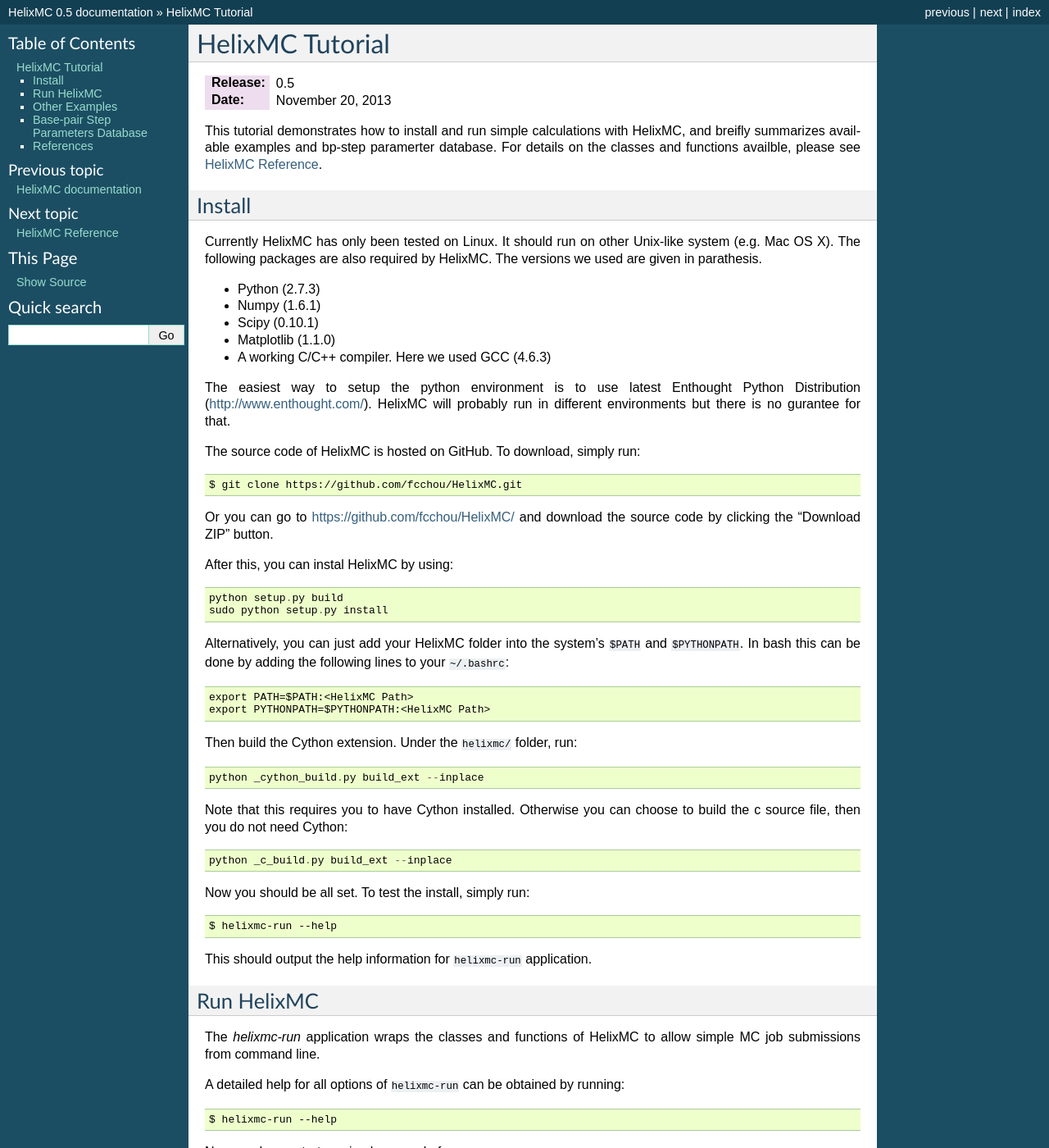
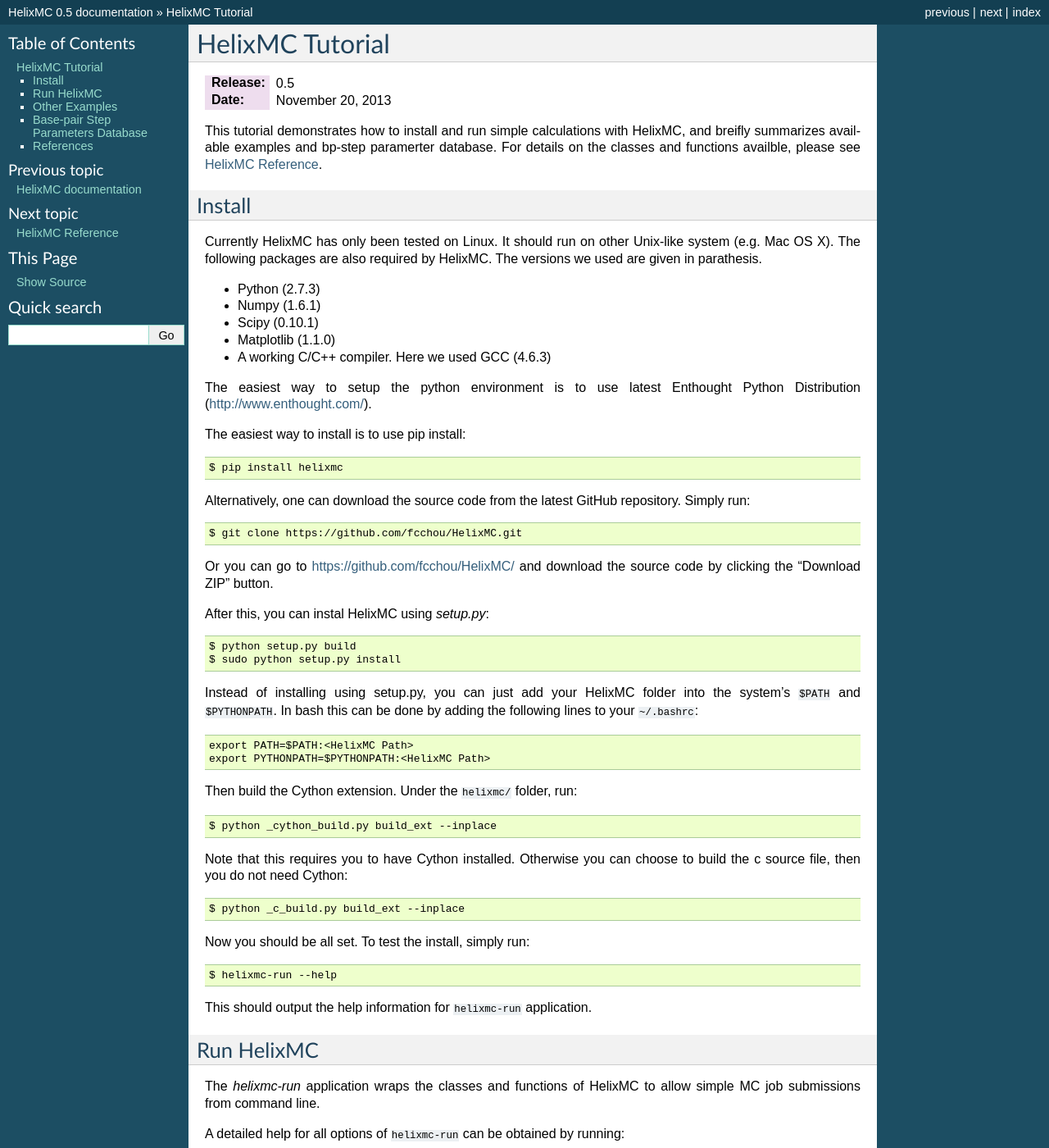
Before and after one commit to fcchou/HelixMC, a Sphinx documentation site: the page built from doc/source/tutorial.rst, in a window 1280 px wide and 1400 px high. Shown: the whole window at 82% size. Built offline with Sphinx 7.4.7, drawn with Linux system fonts in a browser that asks for light colours.

Commit message:
Update to allow pip install

```diff
--- a/doc/source/tutorial.rst
+++ b/doc/source/tutorial.rst
@@ -29,36 +29,40 @@
 * A working C/C++ compiler. Here we used GCC (4.6.3)
 
 The easiest way to setup the python environment is to use latest Enthought
-Python Distribution (http://www.enthought.com/). HelixMC will probably run in
-different environments but there is no gurantee for that.
+Python Distribution (http://www.enthought.com/).
 
-The source code of HelixMC is hosted on GitHub. To download, simply run::
+The easiest way to install is to use pip install::
+
+    $ pip install helixmc
+
+Alternatively, one can download the source code from the latest GitHub
+repository. Simply run::
 
     $ git clone https://github.com/fcchou/HelixMC.git
 
 Or you can go to https://github.com/fcchou/HelixMC/ and download the source
 code by clicking the "Download ZIP" button.
 
-After this, you can instal HelixMC by using::
+After this, you can instal HelixMC using `setup.py`::
 
-  python setup.py build
-  sudo python setup.py install
+    $ python setup.py build
+    $ sudo python setup.py install
 
-Alternatively, you can just add your HelixMC folder into the system's
-``$PATH`` and ``$PYTHONPATH``. In bash this can be done by adding the
-following lines to your ``~/.bashrc``::
+Instead of installing using setup.py, you can just add your HelixMC folder
+into the system's ``$PATH`` and ``$PYTHONPATH``. In bash this can be done by
+adding the following lines to your ``~/.bashrc``::
 
     export PATH=$PATH:<HelixMC Path>
     export PYTHONPATH=$PYTHONPATH:<HelixMC Path>
 
 Then build the Cython extension. Under the ``helixmc/`` folder, run::
 
-    python _cython_build.py build_ext --inplace
+    $ python _cython_build.py build_ext --inplace
 
 Note that this requires you to have Cython installed. Otherwise you can choose
 to build the c source file, then you do not need Cython::
 
-    python _c_build.py build_ext --inplace
+    $ python _c_build.py build_ext --inplace
 
 Now you should be all set. To test the install, simply run::
 
```
Also changed, not shown: README.rst (+13 -9 lines), 1 other file.
